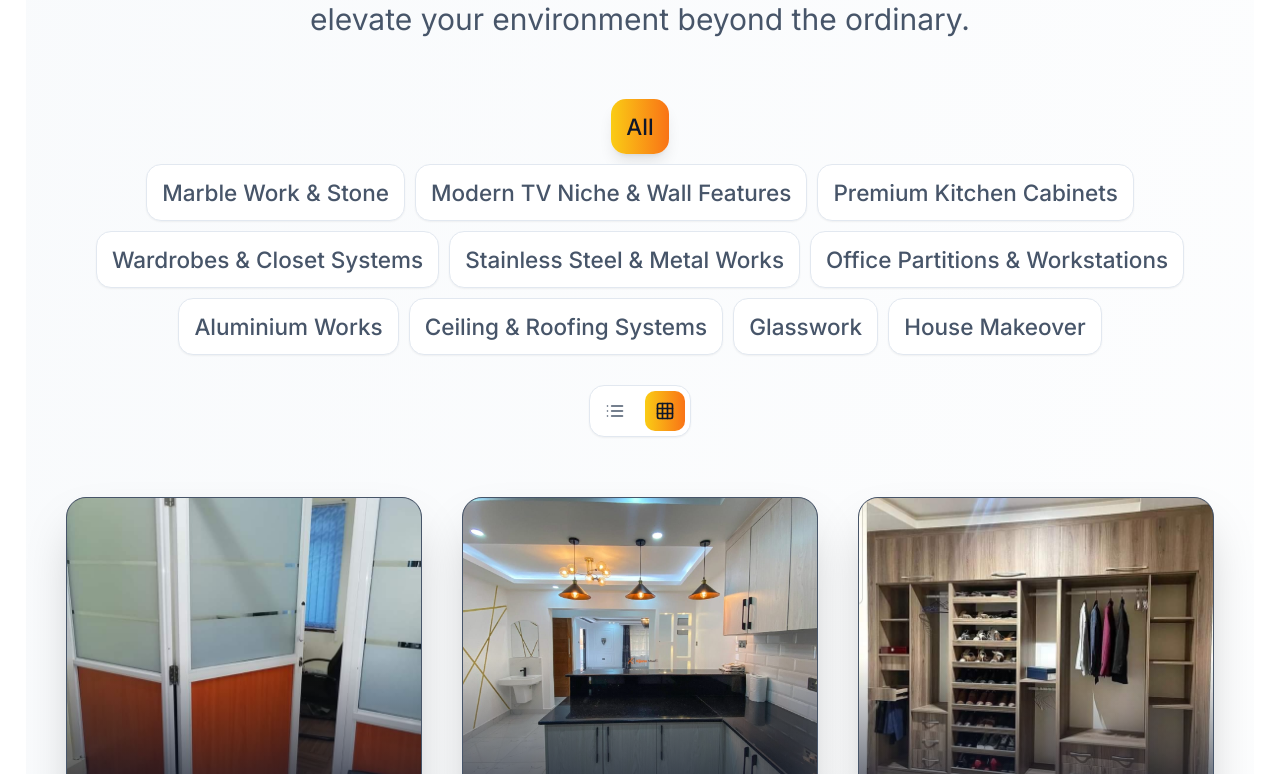
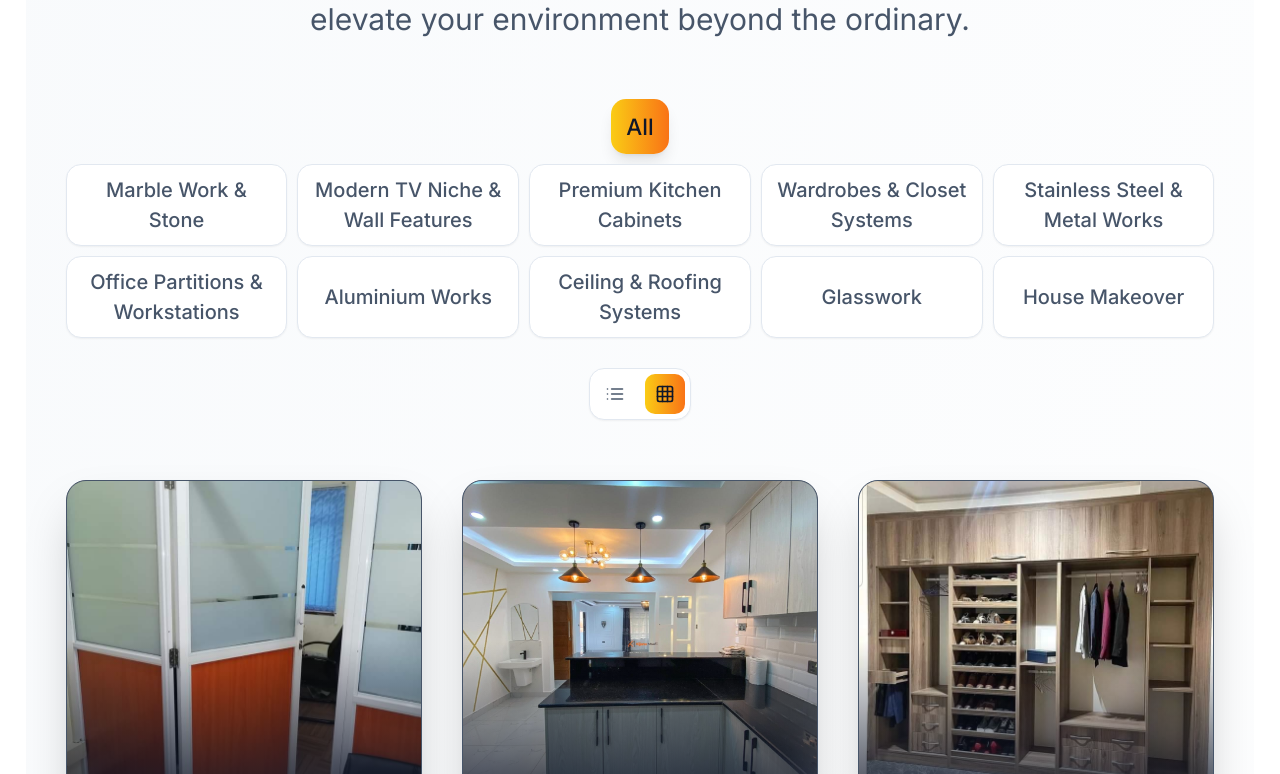
Before and after one commit to kevwasonga/K_Builders, a React (Vite) app: page / in a window 1280 px wide. Shown: the part 2926-3700 px from the top of the page. Built offline with nearby package versions, Linux system fonts and the light colour scheme.

Commit message:
Reorganize project categories: 5-5-remaining layout for big screens with All always highlighted

```diff
--- a/src/components/Projects.tsx
+++ b/src/components/Projects.tsx
@@ -545,6 +545,7 @@ function Projects() {
   const [currentIndex, setCurrentIndex] = useState(0);
   const [isPaused, setIsPaused] = useState(false);
   const [activeFilter, setActiveFilter] = useState('All');
+  const [clickedCategory, setClickedCategory] = useState(null);
   const [viewMode, setViewMode] = useState('grid');
 
   const categories = ['All', 'Marble Work & Stone', 'Modern TV Niche & Wall Features', 'Premium Kitchen Cabinets', 'Wardrobes & Closet Systems', 'Stainless Steel & Metal Works', 'Office Partitions & Workstations', 'Aluminium Works', 'Ceiling & Roofing Systems', 'Glasswork', 'House Makeover'];
@@ -628,9 +629,9 @@ function Projects() {
           <div className="mt-6 sm:mt-8 md:mt-12 max-w-5xl mx-auto">
             <div className="flex flex-wrap justify-center gap-2">
               <button
-                onClick={() => setActiveFilter('All')}
+                onClick={() => { setActiveFilter('All'); setClickedCategory(null); }}
                 className={`w-full tablet:w-auto px-2 py-1.5 text-[10px] xs:text-xs tablet:px-3 tablet:py-2 tablet:text-sm md:px-4 md:py-2.5 md:text-base lg:text-lg rounded-lg tablet:rounded-xl font-medium transition-all duration-300 whitespace-nowrap mb-2 tablet:mb-0 ${
-                  activeFilter === 'All'
+                  clickedCategory === null
                     ? 'bg-gradient-to-r from-yellow-400 to-orange-500 text-slate-900 shadow-lg'
                     : 'bg-white text-slate-600 hover:bg-slate-50 border border-slate-200 shadow-sm'
                 }`}
@@ -638,13 +639,13 @@ function Projects() {
                 All
               </button>
             </div>
-            <div className="grid grid-cols-2 tablet:flex tablet:flex-wrap justify-center gap-2 mt-2 tablet:mt-2">
-              {categories.slice(1).map((category) => (
+            <div className="grid grid-cols-2 tablet:grid-cols-5 lg:grid-cols-5 justify-center gap-2 mt-2 tablet:mt-2">
+              {categories.slice(1, 6).map((category) => (
                 <button
                   key={category}
-                  onClick={() => setActiveFilter(category)}
-                  className={`px-2 py-1.5 text-[9px] xs:text-[10px] tablet:px-3 tablet:py-2 tablet:text-sm md:px-4 md:py-2.5 md:text-base lg:text-lg rounded-lg tablet:rounded-xl font-medium transition-all duration-300 whitespace-nowrap overflow-hidden text-ellipsis ${
-                    activeFilter === category
+                  onClick={() => { setActiveFilter(category); setClickedCategory(category); }}
+                  className={`px-1.5 py-1.5 text-[8px] xs:text-[9px] tablet:px-2 tablet:py-2 tablet:text-xs md:px-3 md:py-2 md:text-sm lg:text-base rounded-lg tablet:rounded-xl font-medium transition-all duration-300 leading-tight ${
+                    clickedCategory === category
                       ? 'bg-gradient-to-r from-yellow-400 to-orange-500 text-slate-900 shadow-lg'
                       : 'bg-white text-slate-600 hover:bg-slate-50 border border-slate-200 shadow-sm'
                   }`}
@@ -653,6 +654,38 @@ function Projects() {
                 </button>
               ))}
             </div>
+            <div className="grid grid-cols-2 tablet:grid-cols-3 lg:grid-cols-5 justify-center gap-2 mt-2">
+              {categories.slice(6, 11).map((category) => (
+                <button
+                  key={category}
+                  onClick={() => { setActiveFilter(category); setClickedCategory(category); }}
+                  className={`px-1.5 py-1.5 text-[8px] xs:text-[9px] tablet:px-2 tablet:py-2 tablet:text-xs md:px-3 md:py-2 md:text-sm lg:text-base rounded-lg tablet:rounded-xl font-medium transition-all duration-300 leading-tight ${
+                    clickedCategory === category
+                      ? 'bg-gradient-to-r from-yellow-400 to-orange-500 text-slate-900 shadow-lg'
+                      : 'bg-white text-slate-600 hover:bg-slate-50 border border-slate-200 shadow-sm'
+                  }`}
+                >
+                  {category}
+                </button>
+              ))}
+            </div>
+            {categories.length > 11 && (
+              <div className="grid grid-cols-2 tablet:grid-cols-3 lg:grid-cols-5 justify-center gap-2 mt-2">
+                {categories.slice(11).map((category) => (
+                  <button
+                    key={category}
+                    onClick={() => { setActiveFilter(category); setClickedCategory(category); }}
+                    className={`px-1.5 py-1.5 text-[8px] xs:text-[9px] tablet:px-2 tablet:py-2 tablet:text-xs md:px-3 md:py-2 md:text-sm lg:text-base rounded-lg tablet:rounded-xl font-medium transition-all duration-300 leading-tight ${
+                      clickedCategory === category
+                        ? 'bg-gradient-to-r from-yellow-400 to-orange-500 text-slate-900 shadow-lg'
+                        : 'bg-white text-slate-600 hover:bg-slate-50 border border-slate-200 shadow-sm'
+                    }`}
+                  >
+                    {category}
+                  </button>
+                ))}
+              </div>
+            )}
           </div>
 
           {/* View Mode Toggle */}
```
